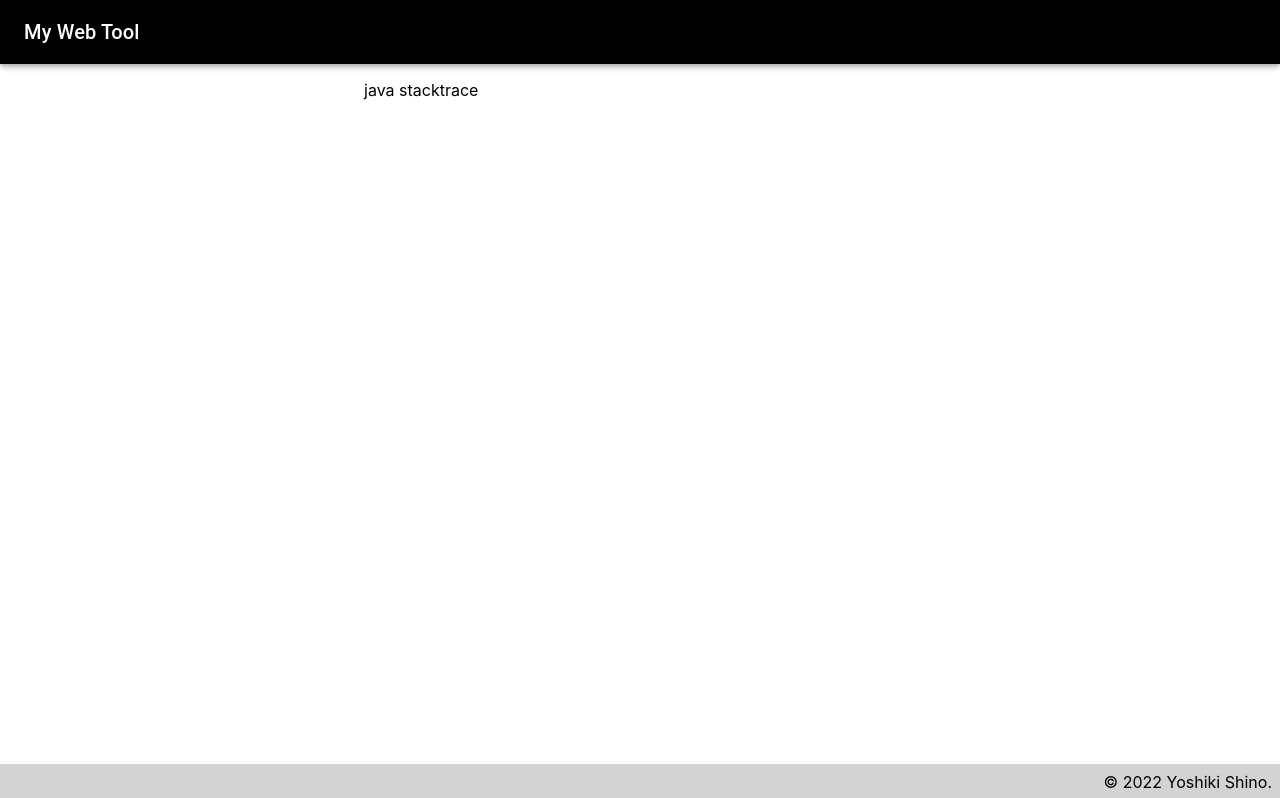
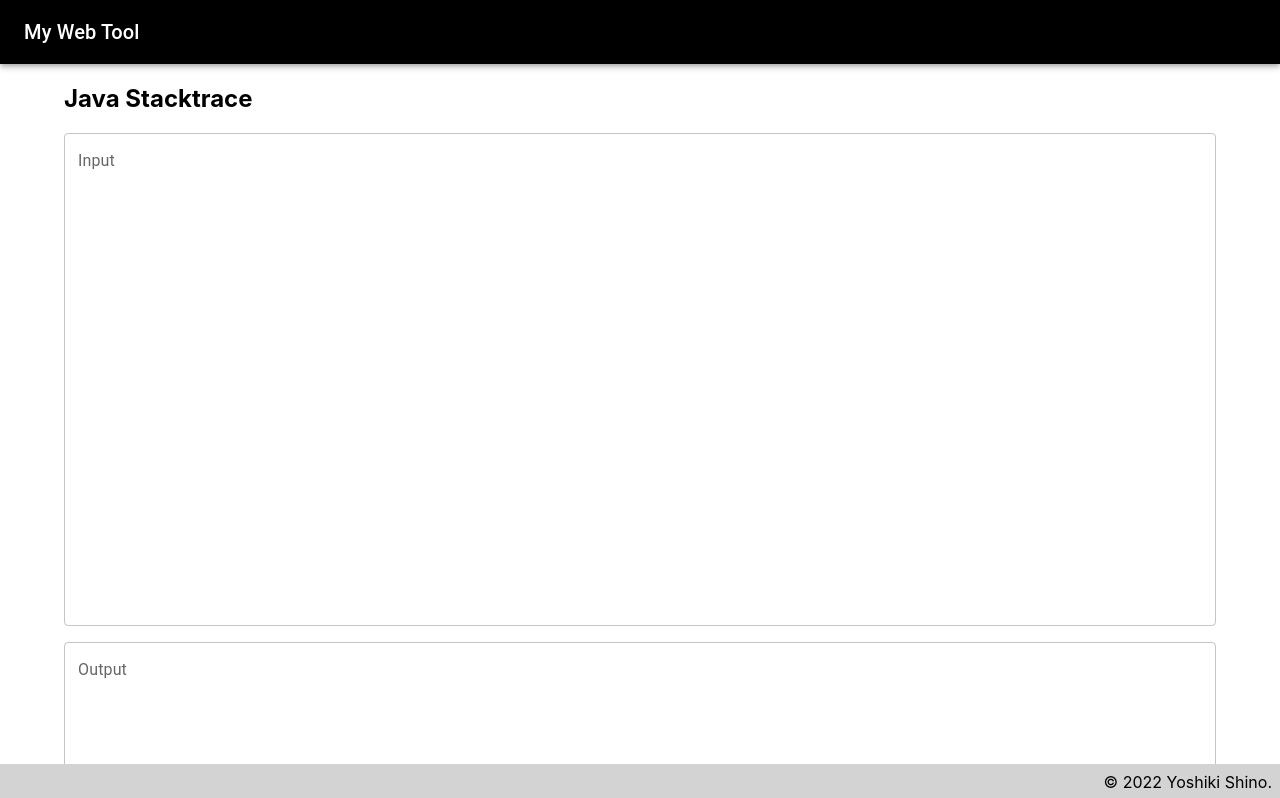
Before and after one commit to yoshikipom/my-web-tool, a Next.js app: page /java-stacktrace in a window 1280 px wide. Shown: the top 798 px of the page. Built offline with nearby package versions, Linux system fonts and the light colour scheme.

Commit message:
feat: java stack trace formatter

```diff
--- a/src/pages/_app.tsx
+++ b/src/pages/_app.tsx
@@ -25,7 +25,7 @@ function MyApp({ Component, pageProps }: AppProps) {
       </AppBar>
 
       <div className="content">
-        <Container maxWidth="sm" sx={{ my: 2 }}>
+        <Container sx={{ my: 2 }}>
           <Component {...pageProps} />
         </Container>
       </div>
--- a/src/pages/java-stacktrace.tsx
+++ b/src/pages/java-stacktrace.tsx
@@ -1,10 +1,47 @@
+import { Grid, TextField } from '@mui/material'
 import type { NextPage } from 'next'
+import { useState } from 'react';
+
+const addNewLines = (input: string) => {
+    return input.replaceAll(" at ", "\n at ");
+}
 
 const JavaStacktrace: NextPage = () => {
+    const [output, setOutput] = useState("");
+
+    const inputChange = (event: any) => {
+        event.preventDefault();
+        const output = addNewLines(event.target.value);
+        setOutput(output);
+    };
+
     return (
         <div>
-            java stacktrace
-        </div>
+            <h2>Java Stacktrace</h2>
+            <Grid container spacing={2}>
+                <Grid item xs={12}>
+                    <TextField
+                        id="input"
+                        label="Input"
+                        multiline
+                        fullWidth
+                        rows={20}
+                        onChange={inputChange}
+                    />
+                </Grid>
+                <Grid item xs={12}>
+                    <TextField
+                        id="output"
+                        label="Output"
+                        multiline
+                        fullWidth
+                        rows={20}
+                        value={output}
+                        inputProps={{wrap: "off"}}
+                    />
+                </Grid>
+            </Grid>
+        </div >
     )
 }
 
--- a/styles/globals.css
+++ b/styles/globals.css
@@ -2,6 +2,7 @@ html,
 body {
 	padding: 0;
 	margin: 0;
+	height: 100%;
 	font-family: -apple-system, BlinkMacSystemFont, Segoe UI, Roboto, Oxygen, Ubuntu, Cantarell, Fira Sans, Droid Sans,
 		Helvetica Neue, sans-serif;
 }
@@ -15,11 +16,19 @@ a {
 	box-sizing: border-box;
 }
 
+.content {
+	position: relative;
+    min-height: 100%;
+	padding-bottom: 3rem;
+}
+
 .footer {
 	width: 100%;
 	background-color: lightgray;
 	text-align: right;
-	position: absolute;
+	position: fixed;
+	/* margin-top: auto; */
+	margin-top: 1rem;
 	bottom: 0;
-  padding: 0.5rem;
+	padding: 0.5rem;
 }
```
